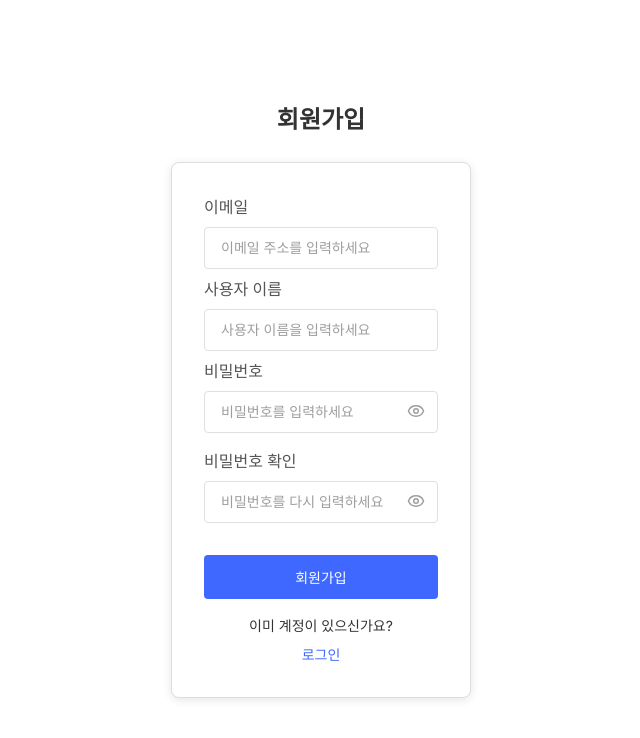
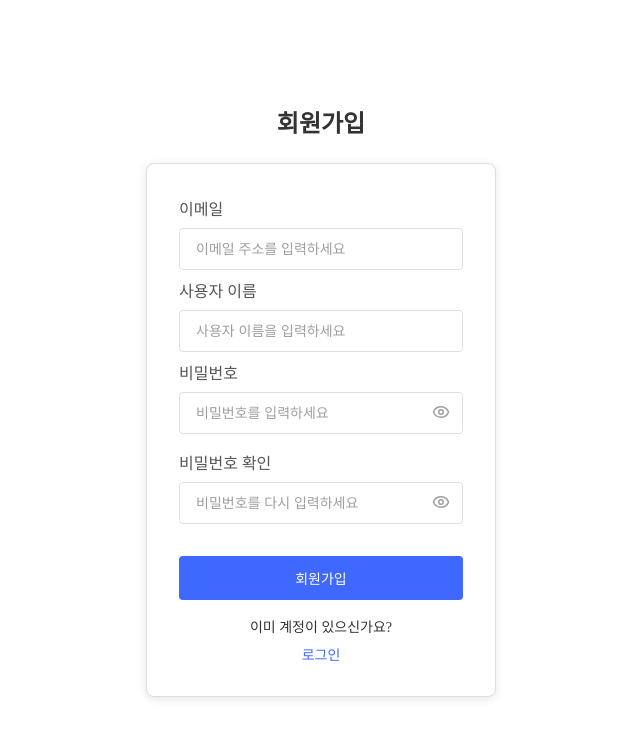
Before and after one commit to joayong202503/joayong_front, a React (Vite) app: page /signup in a window 1280 px wide. Shown: the top 738 px of the page, without its empty margins (319-959 px from the left). Built offline with nearby package versions, Linux system fonts and the light colour scheme; no server answers.

Commit message:
login function added in authslice

```diff
--- a/src/pages/LoginPage.jsx
+++ b/src/pages/LoginPage.jsx
@@ -1,18 +1,19 @@
 import React, { useState, useEffect } from 'react';
 import { useNavigate } from 'react-router-dom';
 import { Eye, EyeOff } from 'lucide-react';
-import { authApi } from '../services/api'; // ✅ 실제 API 사용
 import styles from './LoginPage.module.scss';
+import { useDispatch, useSelector } from 'react-redux';
+import { login } from '../store/slices/authSlice';
 
 const LoginPage = () => {
   const [email, setEmail] = useState('');
   const [password, setPassword] = useState('');
   const [showPassword, setShowPassword] = useState(false);
   const [rememberMe, setRememberMe] = useState(false);
-  const [isSubmitting, setIsSubmitting] = useState(false);
   const [emailError, setEmailError] = useState('');
-  const [error, setError] = useState('');
   const navigate = useNavigate();
+  const dispatch = useDispatch();
+  const { status, error } = useSelector((state) => state.auth); // ✅ 로그인 상태 가져오기
 
   useEffect(() => {
     const savedEmail = localStorage.getItem('rememberedEmail');
@@ -37,51 +38,22 @@ const LoginPage = () => {
 
   const handleLogin = async (e) => {
     e.preventDefault();
-
     if (!validateEmail(email) || !password) return;
 
-    setIsSubmitting(true);
-    setError('');
-
-    try {
-      const loginRequest = {
-        "email":email,
-        "password":password
-      }
-      // ✅ 실제 로그인 API 호출
-      const rs = await fetch(authApi.login,{
-        headers: {
-          "Content-Type": "application/json",
-        },
-        method: "POST",
-        body:JSON.stringify(loginRequest)
+    dispatch(login({ email, password }))
+      .unwrap() // Thunk 결과를 기다림
+      .then(() => {
+        if (rememberMe) {
+          localStorage.setItem('rememberedEmail', email);
+        } else {
+          localStorage.removeItem('rememberedEmail');
+        }
+        navigate('/'); // 로그인 성공 후 홈으로 이동
       })
-      const response = await rs.json();
-
-      // ✅ 회원 정보가 없을 경우 오류 발생
-      if (!response || !response.accessToken) {
-        throw new Error('존재하지 않는 회원입니다. 회원가입을 진행해주세요.');
-      }
-
-      // ✅ 토큰 저장 (인증 유지)
-      localStorage.setItem('user', JSON.stringify(response.user));
-      localStorage.setItem('token', response.token);
-
-      // ✅ "로그인 정보 기억하기" 체크 시 이메일 저장
-      if (rememberMe) {
-        localStorage.setItem('rememberedEmail', email);
-      } else {
-        localStorage.removeItem('rememberedEmail');
-      }
-
-      navigate('/'); // 로그인 성공 시 홈으로 이동
-    } catch (err) {
-      setError(err.message || '로그인 실패. 다시 시도해주세요.');
-    } finally {
-      setIsSubmitting(false);
-    }
+      .catch((err) => {
+        console.error(err); // 오류 처리
+      });
   };
-
 
   return (
     <div className={styles.container}>
@@ -135,16 +107,15 @@ const LoginPage = () => {
           />
           <label htmlFor="remember">로그인 정보 기억하기</label>
         </div>
-
         <div className={styles['text-center']}>
           <p>계정이 없으신가요?</p>
-          <button onClick={() => navigate('/signup')} className={styles.link}>
+          <p onClick={() => navigate('/signup')} className={styles.link}>
             회원가입
-          </button>
+          </p>
         </div>
 
-        <button type="submit" disabled={isSubmitting} className={styles['btn-primary']}>
-          {isSubmitting ? '로그인 중...' : '로그인'}
+        <button type="submit" disabled={status === 'loading'} className={styles['btn-primary']}>
+          {status === 'loading' ? '로그인 중...' : '로그인'}
         </button>
 
         {error && <p className={styles['error-text']}>{error}</p>}
@@ -153,5 +124,4 @@ const LoginPage = () => {
   );
 };
 
-
 export default LoginPage;
--- a/src/pages/LoginPage.module.scss
+++ b/src/pages/LoginPage.module.scss
@@ -1,32 +1,10 @@
 // LoginPage.module.scss
 @import url('https://fonts.googleapis.com/css2?family=Inter:wght@300;400;500;600;700&display=swap');
 
-:global {
-  * {
-    border-color: var(--border);
-    box-sizing: border-box;
-    margin: 0;
-    padding: 0;
-  }
 
-  body, html {
-    background-color: var(--background);
-    color: var(--foreground);
-    font-family: 'Inter', sans-serif;
-    line-height: 1.5;
-    display: flex;
-    justify-content: center;
-    align-items: center;
-    min-height: 100vh;
-    flex-direction: column;
-    width: 100%;
-    max-width: 100%;
-    overflow-x: hidden;
-  }
-}
 
 .container {
-  max-width: 400px;
+  max-width: 350px;
   width: 70%;
   margin: auto;
   display: flex;
--- a/src/pages/SignUp.jsx
+++ b/src/pages/SignUp.jsx
@@ -58,7 +58,19 @@ const SignUp = () => {
     setIsSubmitting(true);
 
     try {
-      const response = await authApi.signup(email, username, password);
+      const signupRequest = {
+            "email":email,
+            "name":username,
+            "password":password
+          }
+      const rs = await fetch(authApi.signup,{
+        headers: {
+          "Content-Type": "application/json",
+        },
+        method: "POST",
+        body:JSON.stringify(signupRequest)
+      })
+      const response = await rs.json();
       console.log('회원가입 성공:', response);
 
       // ✅ 회원가입 성공 메시지 표시
--- a/src/pages/SignUp.module.scss
+++ b/src/pages/SignUp.module.scss
@@ -2,7 +2,7 @@
 @import url('https://fonts.googleapis.com/css2?family=Inter:wght@300;400;500;600;700&display=swap');
 
 .container {
-  max-width: 400px;
+  max-width: 350px;
   width: 70%;
   margin: auto;
   display: flex;
--- a/src/services/api.js
+++ b/src/services/api.js
@@ -22,6 +22,7 @@ export const categoryApi = {
 // 로그인, 로그아웃 관련 API
 export const authApi = {
   login : `${API_URL}${AUTH_NOT_REQUIRED}/login`, // 로그인(유저 + 로그인 여부 반환)
+  signup : `${API_URL}${AUTH_NOT_REQUIRED}/signup`, //  회원가입입
   me : `${API_URL}${AUTH_REQUIRED}/user/me` // 유저 정보 반환(자동 로그인인 경우 이 api로 user정보 조회함)
 };
 
--- a/src/store/slices/authSlice.js
+++ b/src/store/slices/authSlice.js
@@ -6,6 +6,26 @@ const initialState = {
     user: null,
     status: 'idle', // 추가: 'idle', 'loading', 'succeeded', 'failed'
 };
+
+// 로그인 요청 & Redux에 저장
+export const login = createAsyncThunk("auth/login", async (credentials, { dispatch, rejectWithValue }) => {
+    try {
+      const response = await fetchWithUs(authApi.login, {
+        method: "POST",
+        headers: { "Content-Type": "application/json" },
+        body: JSON.stringify(credentials),
+      });
+
+      if (!response.ok) throw new Error("로그인 실패. 다시 시도해주세요.");
+
+      const data = await response.json();
+      localStorage.setItem("accessToken", data.accessToken); // 토큰 저장
+      dispatch(fetchMe()); // 로그인 후 유저 정보 가져오기
+      return data.user;
+    } catch (error) {
+      return rejectWithValue(error.message);
+    }
+  });
 
 const authSlice = createSlice({
     name: "auth",
```
